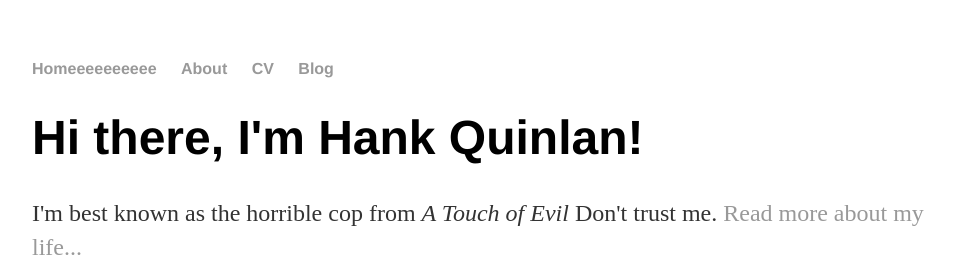
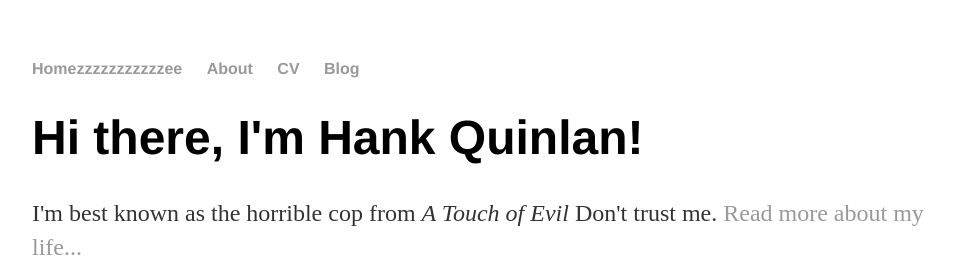
Before and after one commit to ohiostrat/ohiostrat.github.io, a Jekyll site: the page built from index.html, in a window 1280 px wide. Shown: the top 257 px of the page, without its empty margins (160-1115 px from the left). Built offline with Jekyll 4.4.1, drawn with Linux system fonts in a browser that asks for light colours.

Commit message:
Update default.html

```diff
--- a/_layouts/default.html
+++ b/_layouts/default.html
@@ -8,7 +8,7 @@
 		<body>
 			<nav>
 	    		<ul>
-	        		<li><a href="/">Homeeeeeeeeee</a></li>
+	        		<li><a href="/">Homezzzzzzzzzzzee</a></li>
 		        	<li><a href="/about">About</a></li>
 	        		<li><a href="/cv">CV</a></li>
 	        		<li><a href="/blog">Blog</a></li>
```
